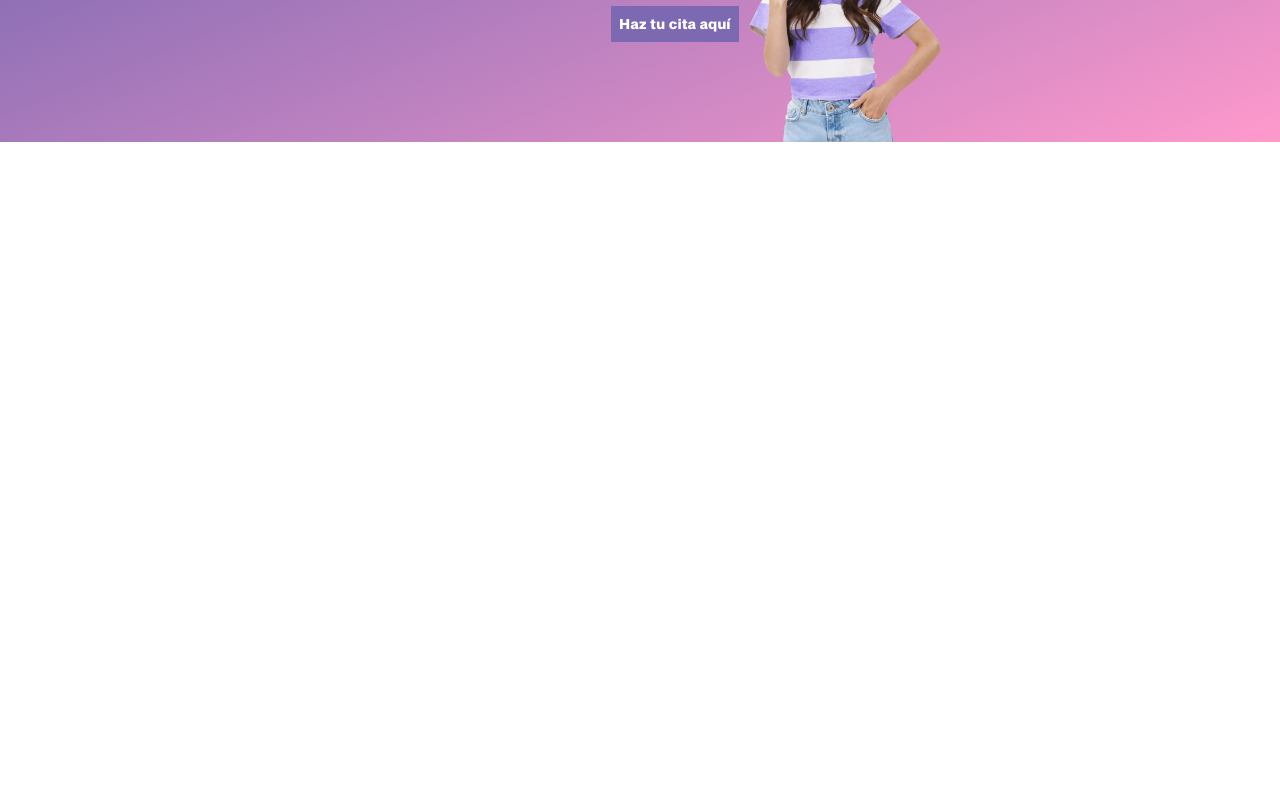
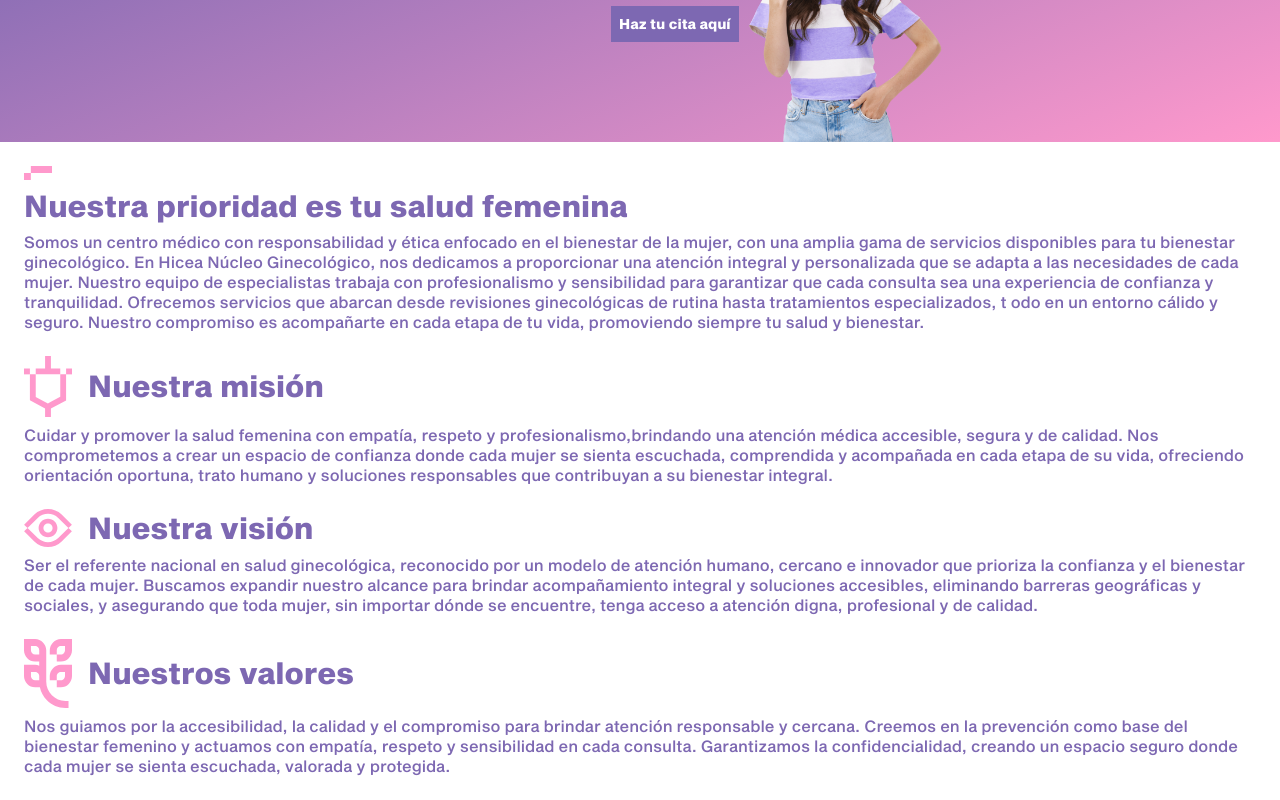
Before and after one commit to Hiddenberg/hicea-website, a Next.js app in the folder application/: page / in a window 1280 px wide. Shown: the part 366-1166 px from the top of the page. Before the commit the page ends 800 px from the top, so only its background shows below. Built offline with nearby package versions, Linux system fonts and the light colour scheme.

Commit message:
finished creating the about us sections

```diff
--- /dev/null
+++ b/application/src/app/components/TextLineIcon.tsx
@@ -0,0 +1,6 @@
+export default function TextLineIcon({ purple = false }: { purple?: boolean }) {
+   const source = purple ? "/assets/text-line-purple.svg" : "/assets/text-line.svg";
+   return (
+      <img src={source} alt="Text Line Icon" className="mb-2 w-7 h-auto object-contain" />
+   );
+}
--- /dev/null
+++ b/application/src/app/components/sections/AboutUsSection.tsx
@@ -0,0 +1,55 @@
+import TextLineIcon from "../TextLineIcon";
+
+interface AboutUsItemProps {
+   title: string;
+   description: string;
+   iconURL?: string;
+}
+function AboutUsItem({ title, description, iconURL }: AboutUsItemProps) {
+   return (
+      <div className="text-hicea-purple">
+         <div className="flex items-center gap-4 mb-2">
+            {iconURL && <img src={iconURL} alt={title} className="w-12 h-auto object-contain" />}
+            <h3 className="font-semibold text-3xl">{title}</h3>
+         </div>
+         <p className="leading-tight">
+            {description}
+         </p>
+      </div>
+   )
+}
+
+const aboutUsItems: AboutUsItemProps[] = [
+   {
+      title: "Nuestra prioridad es tu salud femenina",
+      description: "Somos un centro médico con responsabilidad y ética enfocado en el bienestar de la mujer, con una amplia gama de servicios disponibles para tu bienestar ginecológico. En Hicea Núcleo Ginecológico, nos dedicamos a proporcionar una atención integral y personalizada que se adapta a las necesidades de cada mujer. Nuestro equipo de especialistas trabaja con profesionalismo y sensibilidad para garantizar que cada consulta sea una experiencia de confianza y tranquilidad. Ofrecemos servicios que abarcan desde revisiones ginecológicas de rutina hasta tratamientos especializados, t odo en un entorno cálido y seguro. Nuestro compromiso es acompañarte en cada etapa de tu vida, promoviendo siempre tu salud y bienestar."
+   },
+   {
+      title: "Nuestra misión",
+      description: "Cuidar y promover la salud femenina con empatía, respeto y profesionalismo,brindando una atención médica accesible, segura y de calidad. Nos comprometemos a crear un espacio de confianza donde cada mujer se sienta escuchada, comprendida y acompañada en cada etapa de su vida, ofreciendo orientación oportuna, trato humano y soluciones responsables que contribuyan a su bienestar integral.",
+      iconURL: "/assets/MISION.svg"
+   },
+   {
+      title: "Nuestra visión",
+      description: "Ser el referente nacional en salud ginecológica, reconocido por un modelo de atención humano, cercano e innovador que prioriza la confianza y el bienestar de cada mujer. Buscamos expandir nuestro alcance para brindar acompañamiento integral y soluciones accesibles, eliminando barreras geográficas y sociales, y asegurando que toda mujer, sin importar dónde se encuentre, tenga acceso a atención digna, profesional y de calidad.",
+      iconURL: "/assets/VISION.svg"
+   },
+   {
+      title: "Nuestros valores",
+      description: "Nos guiamos por la accesibilidad, la calidad y el compromiso para brindar atención responsable y cercana. Creemos en la prevención como base del bienestar femenino y actuamos con empatía, respeto y sensibilidad en cada consulta. Garantizamos la confidencialidad, creando un espacio seguro donde cada mujer se sienta escuchada, valorada y protegida.",
+      iconURL: "/assets/VALORES.svg"
+   }
+]
+
+export default function AboutUsSection() {
+   return (
+      <div className="p-6 w-full">
+         <TextLineIcon />
+         <div className="space-y-6">
+            {aboutUsItems.map((item) => (
+               <AboutUsItem key={item.title} title={item.title} description={item.description} iconURL={item.iconURL} />
+            ))}
+         </div>
+      </div>
+   );
+}
--- a/application/src/app/page.tsx
+++ b/application/src/app/page.tsx
@@ -1,4 +1,5 @@
 import MobileHeader from "./components/MobileHeader";
+import AboutUsSection from "./components/sections/AboutUsSection";
 import HeroSection from "./components/sections/HeroSection";
 
 export default function Home() {
@@ -6,6 +7,7 @@ export default function Home() {
       <main className="relative">
          <MobileHeader />
          <HeroSection />
+         <AboutUsSection />
       </main>
    );
 }
```
Also changed, not shown: application/public/assets/text-line-purple.svg (renamed from application/public/assets/LINEA DE TEXTO (VIOLETA).svg), application/public/assets/text-line.svg (renamed from application/public/assets/LINEA DE TEXTO.svg).
